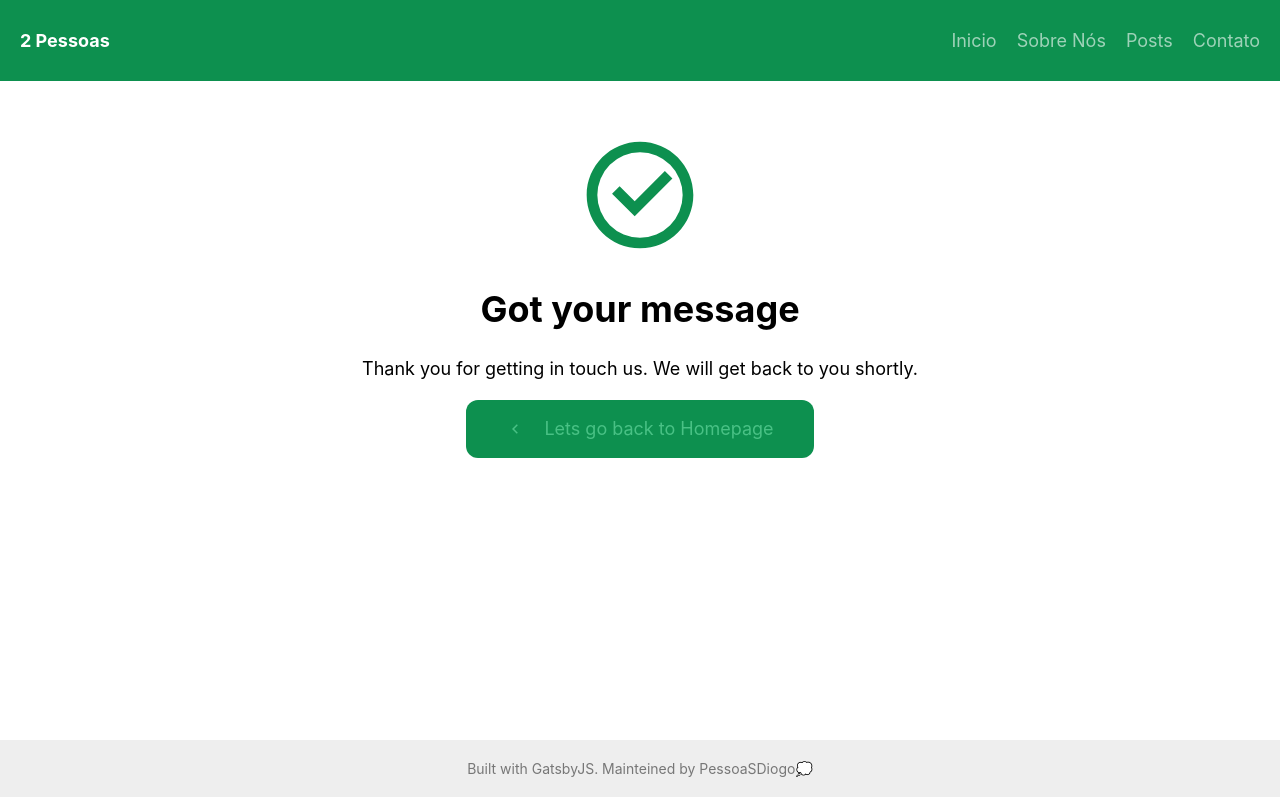
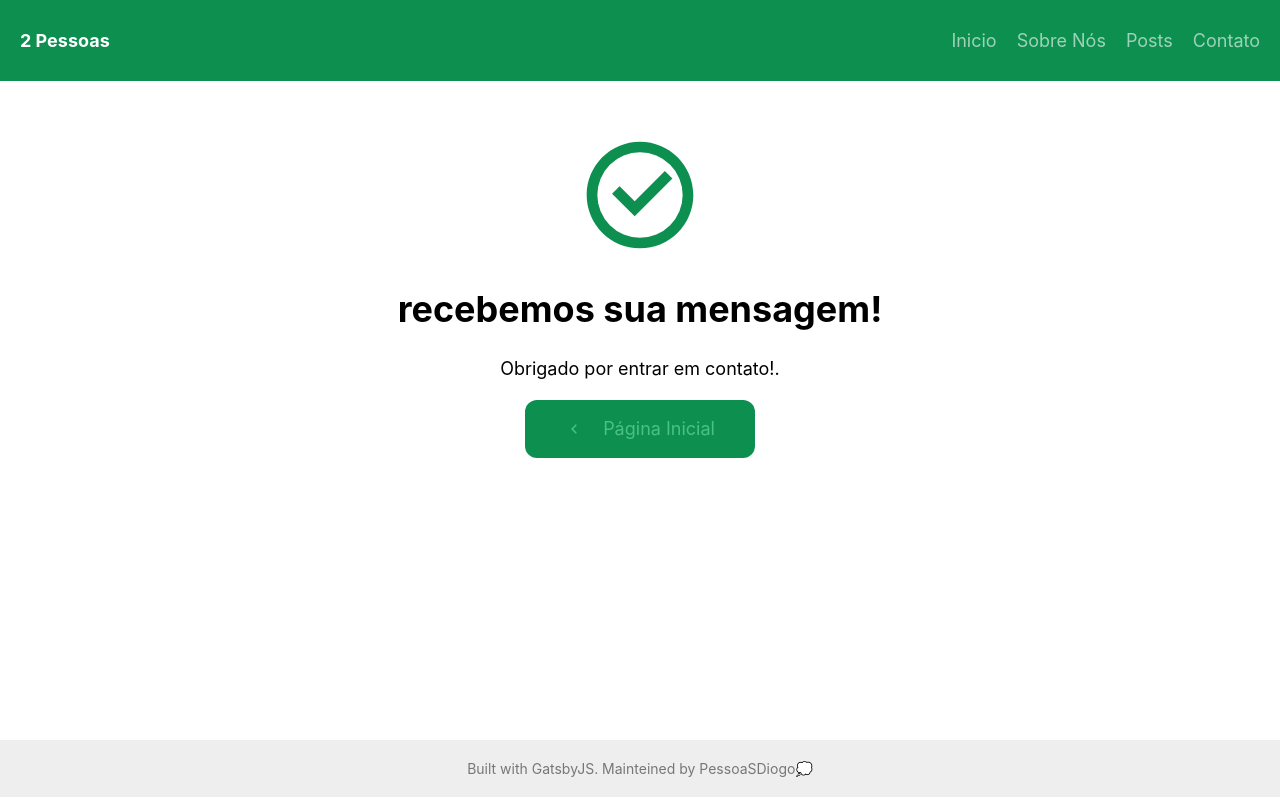
Before and after one commit to diogo-pessoa/2pessoas-netlify-cms, a Gatsby site: page /thanks in a window 1280 px wide. Built offline with nearby package versions, Linux system fonts and the light colour scheme; Gatsby itself is replaced by a stand-in of ours; some packages are replaced by stand-ins of ours.

Commit message:
traduzindo páginas

```diff
--- a/src/pages/thanks.js
+++ b/src/pages/thanks.js
@@ -15,9 +15,9 @@ const Thanks = () => (
         fontSize: "128px",
         color: "var(--primary-color)"
       }}/>
-      <h1>Got your message</h1>
-      <p>Thank you for getting in touch us. We will get back to you shortly.</p>
-      <Link to="/" className="button"><RiArrowLeftSLine className="icon -left"/>Lets go back to Homepage</Link>
+      <h1>recebemos sua mensagem!</h1>
+      <p>Obrigado por entrar em contato!.</p>
+      <Link to="/" className="button"><RiArrowLeftSLine className="icon -left"/>Página Inicial</Link>
     </div>
 
   </Layout>
```
Also changed, not shown: src/pages/404.js (+4 -4 lines).
